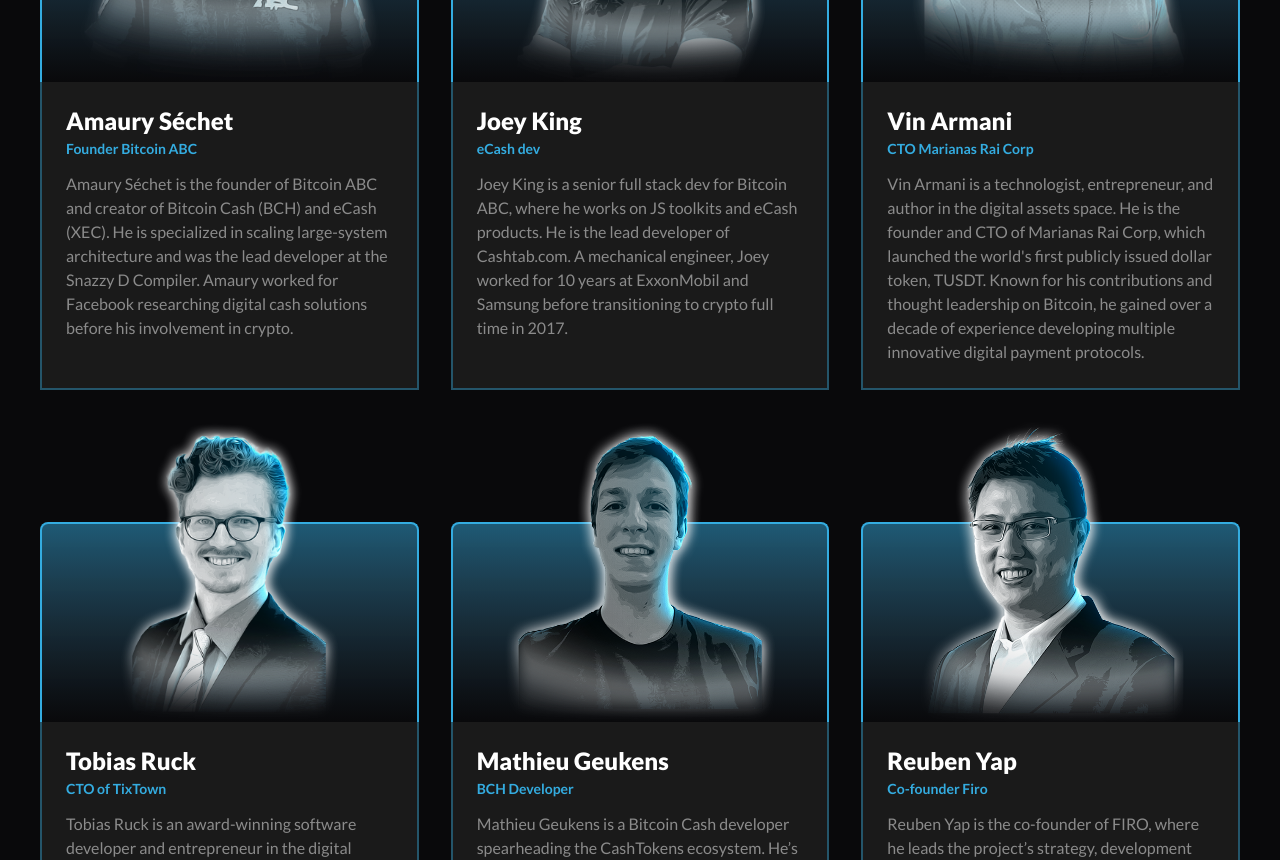
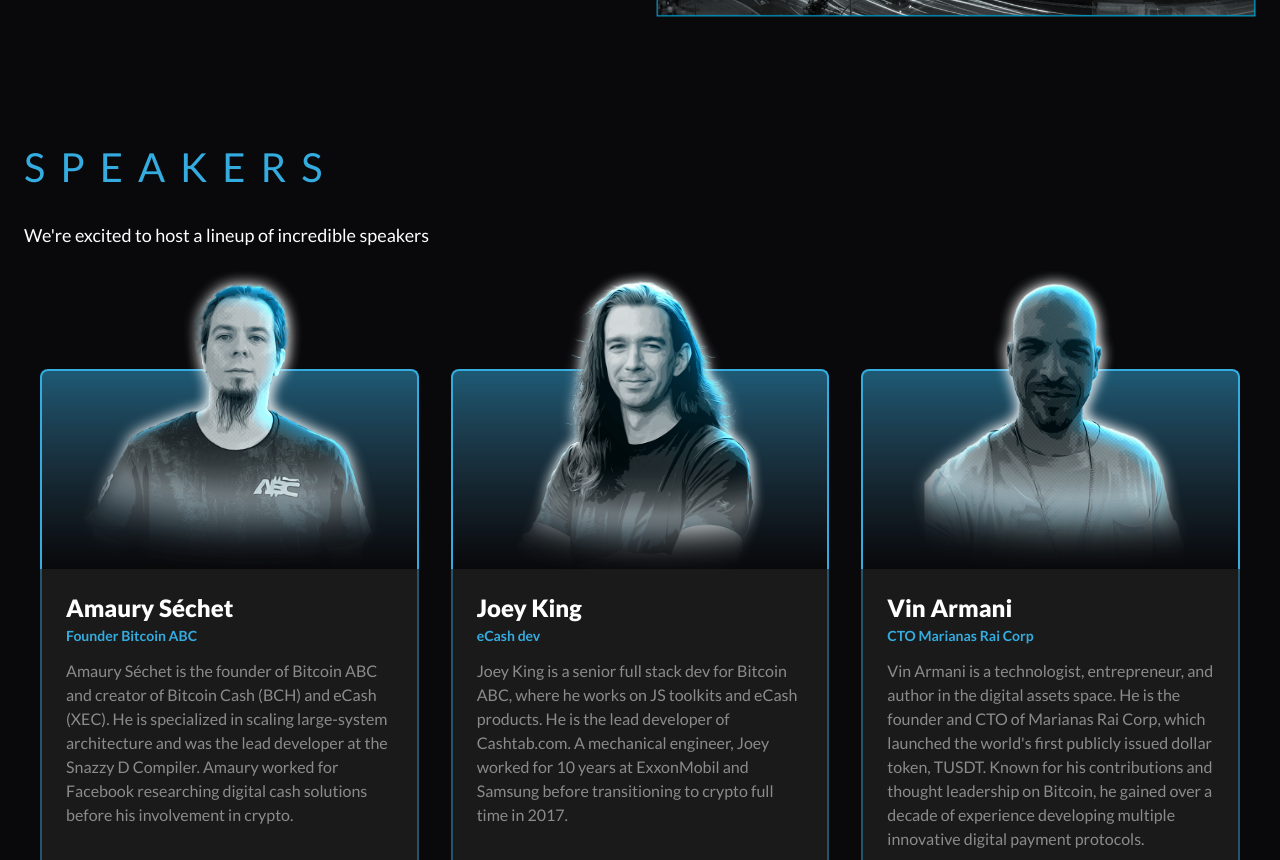
Before and after one commit to johnkuney/electronic-cash-conference, a Next.js app: page / in a window 1280 px wide. Shown: the part 1940-2800 px from the top of the page. Built offline with nearby package versions, Linux system fonts and the light colour scheme.

Commit message:
add scheldule

```diff
--- a/src/app/data.tsx
+++ b/src/app/data.tsx
@@ -34,12 +34,147 @@
     name: 'Mathieu Geukens',
     image: '/geukens.png',
     title: 'BCH Developer',
-    bio: 'Mathieu Geukens is a Bitcoin Cash developer spearheading the CashTokens ecosystem. He’s the creator of the Cashonize wallet and contributes to the development of the CashScript language, tooling, and SDK. After earning his Master’s in Economics from KU Leuven, Mathieu began his professional developer journey in 2022.',
+    bio: "Mathieu Geukens is a Bitcoin Cash developer spearheading the CashTokens ecosystem. He's the creator of the Cashonize wallet and contributes to the development of the CashScript language, tooling, and SDK. After earning his Master's in Economics from KU Leuven, Mathieu began his professional developer journey in 2022.",
   },
   {
     name: 'Reuben Yap',
     image: '/yap.png',
     title: 'Co-founder Firo',
-    bio: 'Reuben Yap is the co-founder of FIRO, where he leads the project’s strategy, development goals, and research efforts. A long-time advocate for online and financial privacy, Reuben founded one of Southeast Asia’s earliest VPN services to fight censorship. With a background as a practicing lawyer for over a decade, Reuben brings both technical and legal expertise to the privacy conversation.',
+    bio: "Reuben Yap is the co-founder of FIRO, where he leads the project's strategy, development goals, and research efforts. A long-time advocate for online and financial privacy, Reuben founded one of Southeast Asia's earliest VPN services to fight censorship. With a background as a practicing lawyer for over a decade, Reuben brings both technical and legal expertise to the privacy conversation.",
   },
 ]
+
+export interface ScheduleItem {
+  id: string
+  time: string
+  title?: string
+  speaker?: string
+  type: 'talk' | 'break'
+  location?: string
+  description?: string
+}
+
+export interface ScheduleDay {
+  date: string
+  day: string
+  items: ScheduleItem[]
+}
+
+export const schedule: ScheduleDay[] = [
+  {
+    date: 'Friday, Oct 3rd',
+    day: 'Friday',
+    items: [
+      {
+        id: 'friday-dinner',
+        time: '18:30 - 21:30',
+        speaker: 'Meet & Greet, Dinner',
+        type: 'talk',
+      },
+    ],
+  },
+  {
+    date: 'Saturday, Oct 4th',
+    day: 'Saturday',
+    items: [
+      {
+        id: 'saturday-vin',
+        time: '8:30 - 9:15',
+        title: 'Why eCash is the Best Network for Stablecoins',
+        speaker: 'Vin Armani',
+        type: 'talk',
+      },
+      {
+        id: 'saturday-mathieu',
+        time: '9:15 - 10:00',
+        title: 'Unlocking the Power of Bitcoin Script',
+        speaker: 'Mathieu Geukens',
+        type: 'talk',
+      },
+      {
+        id: 'saturday-break1',
+        time: '10:00 - 10:45',
+        title: 'Break',
+        type: 'break',
+      },
+      {
+        id: 'saturday-tobias',
+        time: '10:45 - 11:30',
+        title: 'New Transaction Format: For/Against',
+        speaker: 'Tobias Ruck',
+        type: 'talk',
+      },
+      {
+        id: 'saturday-joey',
+        time: '11:30 - 12:00',
+        title:
+          'Darkest Before the Dawn: Unstoppable Small-caps in an Age of Memes',
+        speaker: 'Joey King',
+        type: 'talk',
+      },
+      {
+        id: 'saturday-lunch',
+        time: '12:00 - 1:45',
+        title: 'Lunch',
+        type: 'break',
+      },
+      {
+        id: 'saturday-keynote',
+        time: '1:45 - 2:30',
+        title: 'Keynote: Overview of upcoming eCash features',
+        speaker: 'Amaury Séchet',
+        type: 'talk',
+      },
+      {
+        id: 'saturday-break2',
+        time: '2:30 - 3:00',
+        title: 'Break',
+        type: 'break',
+      },
+      {
+        id: 'saturday-reuben',
+        time: '3:00 - 3:45',
+        title: 'The On-Chain Privacy Landscape and Beyond',
+        speaker: 'Reuben Yap',
+        type: 'talk',
+      },
+      {
+        id: 'saturday-dinner',
+        time: '18:30 - 21:30',
+        title: 'Dinner',
+        type: 'break',
+      },
+    ],
+  },
+  {
+    date: 'Sunday, Oct 5th',
+    day: 'Sunday',
+    items: [
+      {
+        id: 'sunday-coffee',
+        time: '10:00 - 10:30',
+        title: 'Coffee / Snacks',
+        type: 'break',
+      },
+      {
+        id: 'sunday-workshop',
+        time: '10:30 - 12:00',
+        title: 'Workshop',
+        speaker: 'Francisco Marcosh',
+        type: 'talk',
+      },
+      {
+        id: 'sunday-lunch',
+        time: '12:00 - 1:00',
+        title: 'Lunch',
+        type: 'break',
+      },
+      {
+        id: 'sunday-activity',
+        time: '1:00 - 5:00',
+        title: 'Afternoon Activity',
+        type: 'break',
+      },
+    ],
+  },
+]
--- a/src/app/page.tsx
+++ b/src/app/page.tsx
@@ -1,6 +1,7 @@
 // import { SpeakerCardDummy } from '@/components/speakerCard'
-import { speakers } from './data'
+import { speakers, schedule } from './data'
 import SpeakerCard from '@/components/speakerCard'
+import ScheduleCard from '@/components/scheduleCard'
 export default function Home() {
   const LogoImage = ({ image }: { image: string }) => (
     <div className="my-6 flex w-1/2 items-center justify-center px-6 md:my-0 md:w-1/4">
@@ -88,22 +89,6 @@
         </div>
       </section>
 
-      <section className="mx-auto max-w-7xl px-6 pt-0 pb-30" id="speakers">
-        <h2>Speakers</h2>
-        <p className="text-lg leading-loose">
-          We’re excited to host a lineup of incredible speakers
-        </p>
-        <div className="flex flex-wrap">
-          {speakers.map((speaker, i) => (
-            <SpeakerCard key={i} speaker={speaker} />
-          ))}
-          {/* <SpeakerCardDummy />
-          <SpeakerCardDummy />
-          <SpeakerCardDummy />
-          <SpeakerCardDummy /> */}
-        </div>
-      </section>
-
       <section className="mx-auto max-w-7xl px-6 pt-0 pb-30" id="location">
         <h2>Location</h2>
         <div className="flex flex-col gap-8 md:flex-row">
@@ -137,6 +122,42 @@
               className="max-h-full max-w-full"
             />
           </div>
+        </div>
+      </section>
+
+      <section className="mx-auto max-w-7xl px-6 pt-0 pb-30" id="speakers">
+        <h2>Speakers</h2>
+        <p className="text-lg leading-loose">
+          We're excited to host a lineup of incredible speakers
+        </p>
+        <div className="flex flex-wrap">
+          {speakers.map((speaker, i) => (
+            <SpeakerCard key={i} speaker={speaker} />
+          ))}
+        </div>
+      </section>
+
+      <section className="mx-auto max-w-4xl px-6 pt-0 pb-30" id="schedule">
+        <h2>Schedule</h2>
+        <p className="text-lg leading-loose">
+          Join us for two days of talks, workshops, and networking
+        </p>
+        <div className="text-secondaryText mb-8 text-xs">
+          *Note: All times are in Barcelona local time (CEST, UTC+2)
+        </div>
+        <div className="space-y-8">
+          {schedule.map((day, dayIndex) => (
+            <div key={dayIndex} className="space-y-4">
+              <div className="pb-2">
+                <h3 className="text-accent text-2xl font-bold">{day.date}</h3>
+              </div>
+              <div className="space-y-3">
+                {day.items.map((item) => (
+                  <ScheduleCard key={item.id} item={item} />
+                ))}
+              </div>
+            </div>
+          ))}
         </div>
       </section>
 
--- a/src/components/navbar.tsx
+++ b/src/components/navbar.tsx
@@ -43,16 +43,22 @@
             About
           </Link>
           <Link
+            href="#location"
+            className="hover:text-accent font-semibold transition duration-200"
+          >
+            Location
+          </Link>
+          <Link
             href="#speakers"
             className="hover:text-accent font-semibold transition duration-200"
           >
             Speakers
           </Link>
           <Link
-            href="#location"
+            href="#schedule"
             className="hover:text-accent font-semibold transition duration-200"
           >
-            Location
+            Schedule
           </Link>
           <Link
             href="#tickets"
--- /dev/null
+++ b/src/components/scheduleCard.tsx
@@ -0,0 +1,47 @@
+import { ScheduleItem } from '@/app/data'
+
+interface ScheduleCardProps {
+  item: ScheduleItem
+}
+
+const getTypeStyles = (type: ScheduleItem['type']) => {
+  switch (type) {
+    case 'talk':
+      return 'bg-white/10 p-4'
+    case 'break':
+      return 'py-1 px-4'
+    default:
+      return 'bg-white/10'
+  }
+}
+
+export default function ScheduleCard({ item }: ScheduleCardProps) {
+  return (
+    <div
+      className={`rounded-lg transition-all hover:shadow-md ${getTypeStyles(
+        item.type,
+      )}`}
+    >
+      <div className="flex items-center justify-between">
+        <div className="flex-1">
+          {item.speaker ? (
+            <div className="text-base font-semibold lg:text-lg">
+              {item.speaker}
+            </div>
+          ) : (
+            <div className="text-sm font-semibold">{item.title}</div>
+          )}
+          {item.speaker && (
+            <p className="text-secondaryText pr-6 text-sm lg:text-sm">
+              {item.title}
+            </p>
+          )}
+          {item.location && (
+            <p className="mt-1 text-sm opacity-70">{item.location}</p>
+          )}
+        </div>
+        <div className="text-right text-sm lg:text-base">{item.time}</div>
+      </div>
+    </div>
+  )
+}
```
